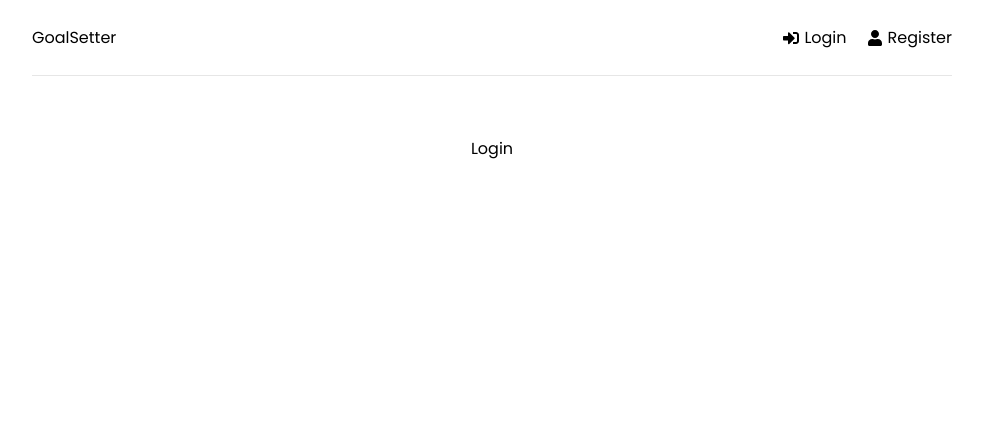
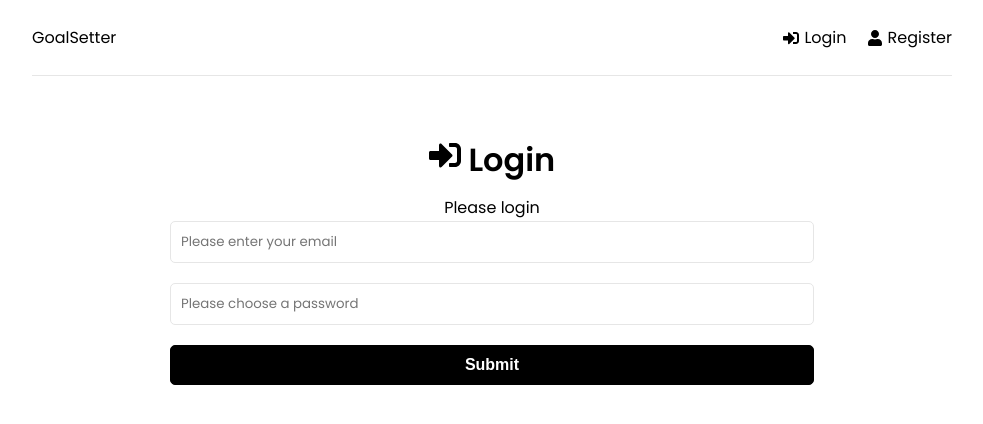
Before and after one commit to jdickerson-banyan/notsurewhatthisisyet, a React (Create React App) app in the folder mern-nonsense/frontend/: page /login in a window 1280 px wide. Shown: the top 424 px of the page, without its empty margins (148-1131 px from the left). Built offline with nearby package versions, Linux system fonts and the light colour scheme.

Commit message:
login form

```diff
--- a/mern-nonsense/frontend/src/pages/Login.tsx
+++ b/mern-nonsense/frontend/src/pages/Login.tsx
@@ -1,8 +1,60 @@
-import React from 'react'
+import React, { useState } from 'react'
+import { FaSignInAlt } from 'react-icons/fa'
 
 function Login() {
+    const [formData, setFormData] = useState({
+        email: '',
+        password: ''
+    })
+
+    const { email, password } = formData
+
+    const onChange = (e: any) => {
+        setFormData((prevState) => ({
+            ...prevState,
+            [e.target.name]: e.target.value
+        }))
+    }
+
+    const onSubmit = (e: any) => {
+        e.preventDefault()
+    }
+
     return (
-        <div>Login</div>
+        <>
+            <section className="heading"></section>
+            <h1>
+                <FaSignInAlt /> Login
+            </h1>
+            <p>Please login</p>
+            <section className="form">
+                <form onSubmit={onSubmit}>
+                    <div className="form-group">
+                        <input
+                            type="email"
+                            className="form-control"
+                            id="email"
+                            name="email"
+                            value={email}
+                            placeholder="Please enter your email"
+                            onChange={onChange} />
+                    </div>
+                    <div className="form-group">
+                        <input
+                            type="password"
+                            className="form-control"
+                            id="password"
+                            name="password"
+                            value={password}
+                            placeholder="Please choose a password"
+                            onChange={onChange} />
+                    </div>
+                    <div className="form-group">
+                        <button type="submit" className="btn btn-block">Submit</button>
+                    </div>
+                </form>
+            </section>
+        </>
     )
 }
 
--- a/mern-nonsense/frontend/src/pages/Register.tsx
+++ b/mern-nonsense/frontend/src/pages/Register.tsx
@@ -11,12 +11,15 @@
 
     const { name, email, password, confirmPassword } = formData
 
-    const onChange = () => {
-
+    const onChange = (e: any) => {
+        setFormData((prevState) => ({
+            ...prevState,
+            [e.target.name]: e.target.value
+        }))
     }
 
-    const onSubmit = () => {
-
+    const onSubmit = (e: any) => {
+        e.preventDefault()
     }
 
     return (
```
